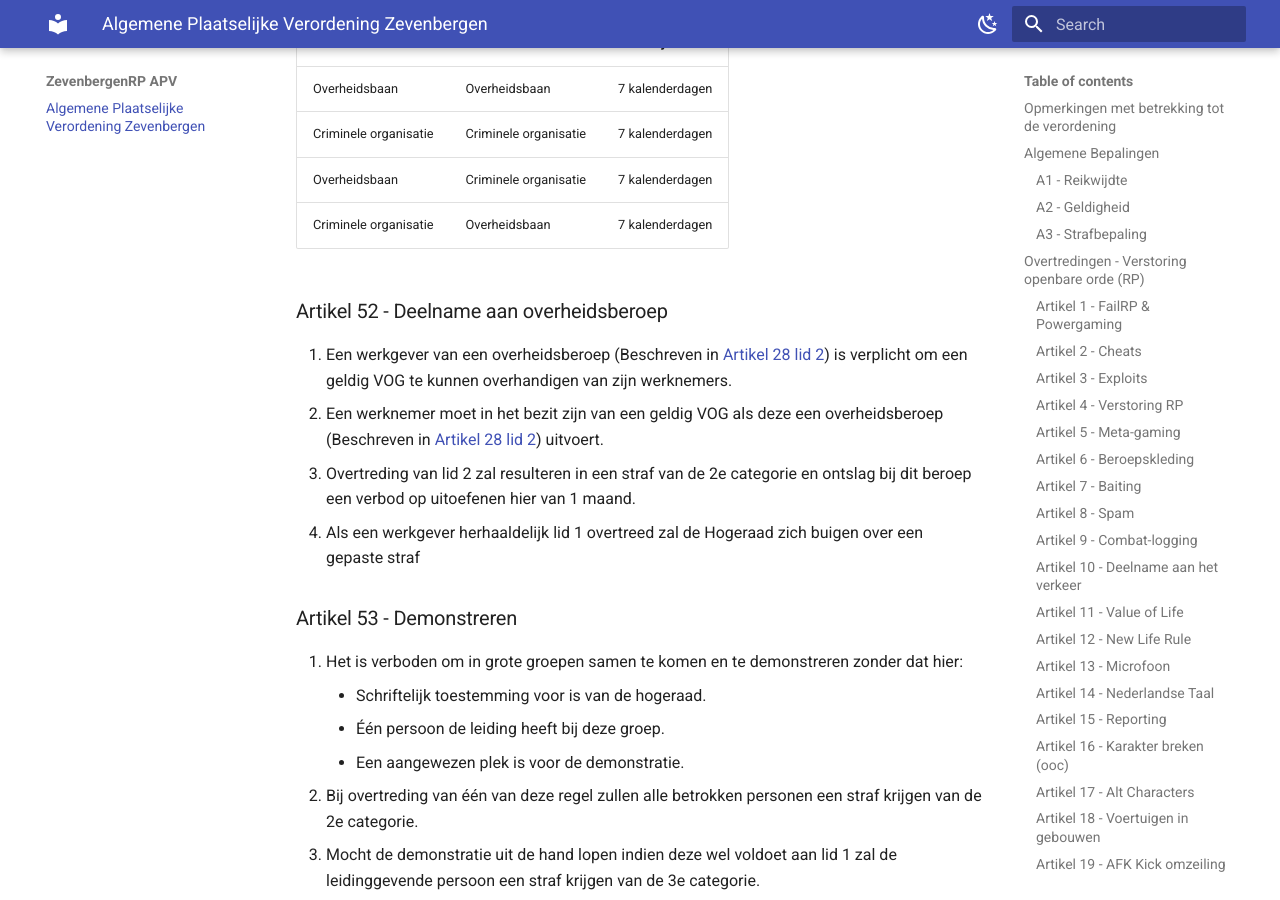
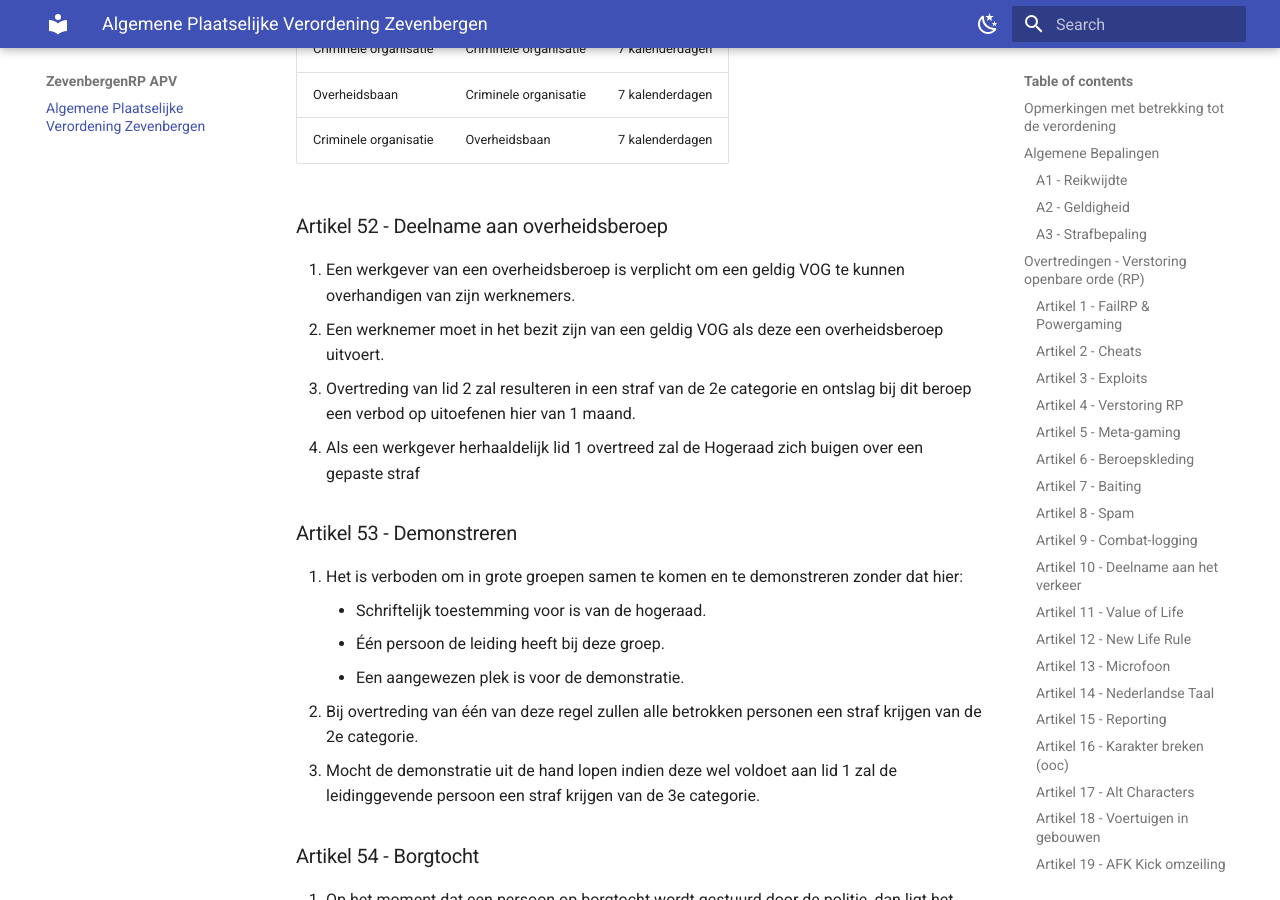
Before and after one commit to RyanFHO/wetboek-apv, an MkDocs documentation site: the page built from docs/index.md, in a window 1280 px wide and 900 px high, scrolled down 23078 px. Built offline with MkDocs 1.6.1 and Material for MkDocs 9.7.7, drawn with Linux system fonts in a browser that asks for light colours; some of the changed text lies outside the part shown.

Commit message:
Update index.md

```diff
--- a/docs/index.md
+++ b/docs/index.md
@@ -473,7 +472,7 @@
 
 ### Artikel 49 - Voertuigverlies in water (bij achtervolging)
 
-1. Wanneer men een voertuig dumpt tijdens een achtervolging, waar bij deze in het water terecht komt, zal deze in beslag worden genomen conform [Artikel A7 - Inbeslagname](https://wetboek.tedeapolis.nl/wetboek/#a7-inbeslagname).
+1. Wanneer men een voertuig dumpt tijdens een achtervolging, waar bij deze in het water terecht komt, zal deze in beslag worden genomen conform [Artikel A7 - Inbeslagname]
 
 ### Artikel 50 - Schieten van uit een voertuig
 
@@ -497,8 +496,8 @@
 
 ### Artikel 52 - Deelname aan overheidsberoep
 
-1. Een werkgever van een overheidsberoep (Beschreven in [Artikel 28 lid 2](/#artikel-28-criminaliteit-ambtenaren)) is verplicht om een geldig VOG te kunnen overhandigen van zijn werknemers.
-2. Een werknemer moet in het bezit zijn van een geldig VOG als deze een overheidsberoep (Beschreven in [Artikel 28 lid 2](/#artikel-28-criminaliteit-ambtenaren)) uitvoert.
+1. Een werkgever van een overheidsberoep is verplicht om een geldig VOG te kunnen overhandigen van zijn werknemers.
+2. Een werknemer moet in het bezit zijn van een geldig VOG als deze een overheidsberoep uitvoert.
 3. Overtreding van lid 2 zal resulteren in een straf van de 2e categorie en ontslag bij dit beroep een verbod op uitoefenen hier van 1 maand.
 4. Als een werkgever herhaaldelijk lid 1 overtreed zal de Hogeraad zich buigen over een gepaste straf
 
```
Also changed, not shown: other parts of docs/index.md (+4 -5 lines).
